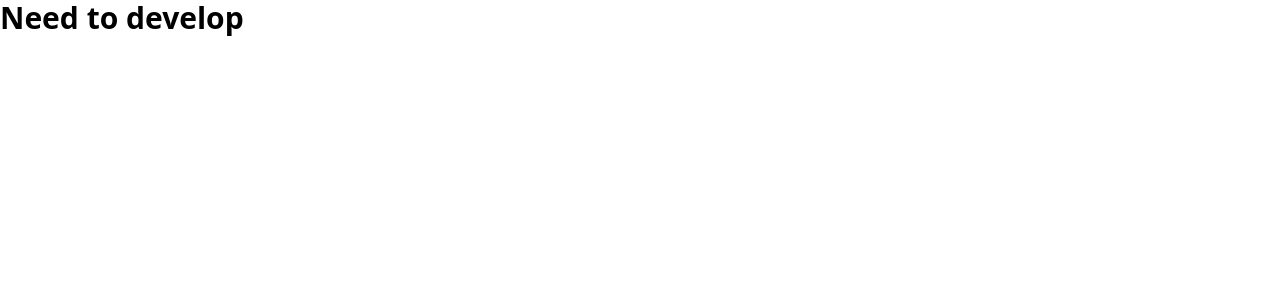
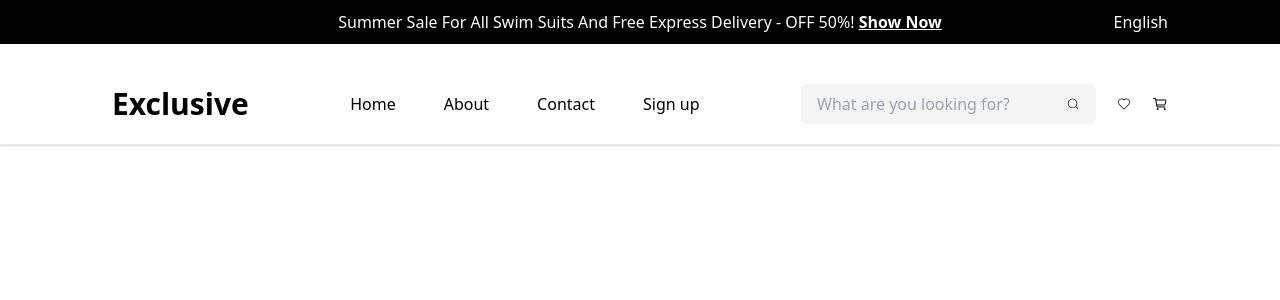
Before and after one commit to Anjali1241/ProductECommerce, a React (Vite) app: page / in a window 1280 px wide. Shown: the top 300 px of the page. Built offline with nearby package versions, Linux system fonts and the light colour scheme.

Commit message:
feat:implement header and offers components

```diff
--- a/package.json
+++ b/package.json
@@ -12,7 +12,8 @@
   "dependencies": {
     "prettier-plugin-tailwindcss": "^0.6.5",
     "react": "^18.3.1",
-    "react-dom": "^18.3.1"
+    "react-dom": "^18.3.1",
+    "react-icons": "^5.2.1"
   },
   "devDependencies": {
     "@types/react": "^18.3.3",
--- a/src/App.jsx
+++ b/src/App.jsx
@@ -1,7 +1,9 @@
+import HomePage from './pages/Home';
+
 function App() {
   return (
     <>
-      <p className="text-3xl font-bold">Need to develop</p>
+      <HomePage />
     </>
   );
 }
--- /dev/null
+++ b/src/components/Header/index.jsx
@@ -0,0 +1,37 @@
+import React from 'react';
+import { CiSearch } from 'react-icons/ci';
+import { CiHeart } from 'react-icons/ci';
+import { IoCartOutline } from 'react-icons/io5';
+
+function Header() {
+  const menu = ['Home', 'About', 'Contact', 'Sign up'];
+  return (
+    <div className='flex justify-between items-center px-28 mt-10 pb-5 shadow-sm border-b-2'>
+      <div>
+        <h1 className='text-3xl font-semibold'>Exclusive</h1>
+      </div>
+
+      <div className='flex space-x-12'>
+        {menu.map((item, index) => (
+          <span key={index}>{item}</span>
+        ))}
+      </div>
+
+      <div className='flex justify-center items-center space-x-5'>
+        <div className="bg-[#F5F5F5] flex items-center overflow-hidden rounded-md">
+          <input
+            type="text"
+            placeholder="What are you looking for?"
+            className="py-2 px-4 w-full bg-[#F5F5F5] focus:outline-none"
+          />
+          <CiSearch className="mr-4" />
+        </div>
+
+        <CiHeart />
+        <IoCartOutline />
+      </div>
+    </div>
+  );
+}
+
+export default Header;
--- a/src/components/NavBar.jsx
+++ /dev/null
@@ -1,8 +0,0 @@
-
-function NavBar() {
-  return (
-    <div>NavBar</div>
-  )
-}
-
-export default NavBar
--- /dev/null
+++ b/src/components/Offers/index.jsx
@@ -0,0 +1,18 @@
+import React from 'react';
+
+function Offers() {
+  return (
+    <div className="bg-black p-2.5 relative">
+      <p className="text-white text-center">
+        {' '}
+        Summer Sale For All Swim Suits And Free Express Delivery - OFF 50%!{' '}
+        <a href="#" className="font-semibold underline">
+          Show Now
+        </a>
+        <span className='absolute right-0 pr-28'>English</span>
+      </p>
+    </div>
+  );
+}
+
+export default Offers;
--- /dev/null
+++ b/src/pages/Home/index.jsx
@@ -0,0 +1,14 @@
+import React from 'react';
+import Offers from '../../components/Offers';
+import Header from '../../components/Header';
+
+function HomePage() {
+  return (
+    <div>
+      <Offers />
+      <Header />
+    </div>
+  );
+}
+
+export default HomePage;
```
Also changed, not shown: 1 other file (tests, documents, lock files or other folders).
